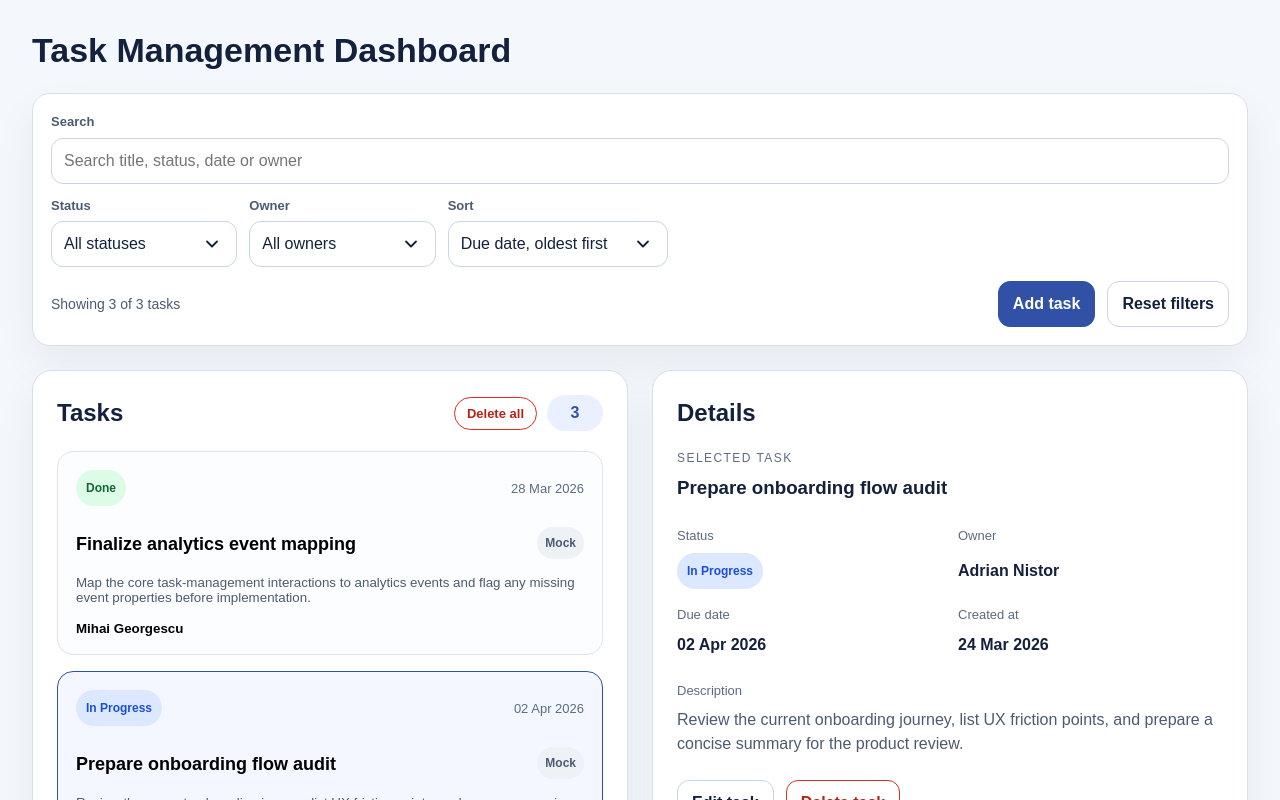
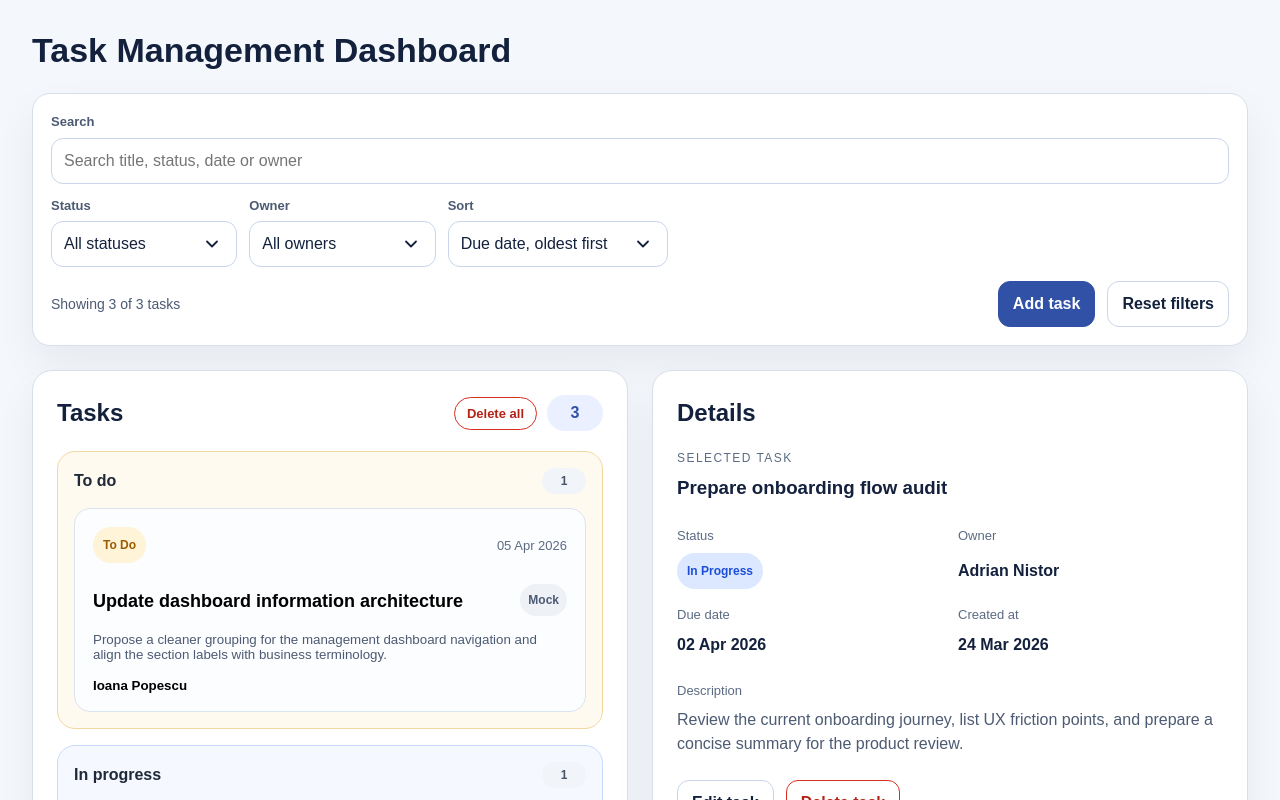
Before and after one commit to adriannistordeveloper/management-dashboard, a React (Vite) app: page / in a window 1280 px wide. Shown: the top 800 px of the page. Built offline with nearby package versions, Linux system fonts and the light colour scheme.

Commit message:
feauture: better grouping for tasks

```diff
--- a/src/components/tasks/TasksList/TasksList.tsx
+++ b/src/components/tasks/TasksList/TasksList.tsx
@@ -1,3 +1,5 @@
+import { formatTaskStatus } from '../../../lib/formatTaskStatus'
+import { groupTasksByStatus } from '../../../lib/groupTasksByStatus'
 import { useVisibleTasks } from '../../../hooks/useVisibleTasks'
 import { useTasksStore } from '../../../store/useTasksStore'
 import { EmptyResultsState } from '../EmptyResultsState/EmptyResultsState'
@@ -8,10 +10,15 @@ import {
   emptyContainerStyle,
   emptyCopyStyle,
   emptyTitleStyle,
+  getStatusSectionStyle,
   headerActionsStyle,
   headerStyle,
   listStyle,
   panelStyle,
+  statusCountStyle,
+  statusHeaderStyle,
+  statusSectionStyle,
+  statusTitleStyle,
   titleStyle,
 } from './style'
 
@@ -24,6 +31,7 @@ export function TasksList({ onDeleteAllTasks }: TasksListProps) {
   const visibleTasks = useVisibleTasks()
   const selectedTaskId = useTasksStore((state) => state.selectedTaskId)
   const selectTask = useTasksStore((state) => state.selectTask)
+  const groupedTasks = groupTasksByStatus(visibleTasks)
 
   return (
     <section style={panelStyle}>
@@ -48,7 +56,15 @@ export function TasksList({ onDeleteAllTasks }: TasksListProps) {
         <EmptyResultsState />
       ) : (
         <div style={listStyle}>
-          {visibleTasks.map((task) => (
+          {groupedTasks.map((group) => (
+            <section key={group.status} style={getStatusSectionStyle(group.status)}>
+              <div style={statusHeaderStyle}>
+                <h3 style={statusTitleStyle}>{formatTaskStatus(group.status)}</h3>
+                <span style={statusCountStyle}>{group.tasks.length}</span>
+              </div>
+
+              <div style={listStyle}>
+                {group.tasks.map((task) => (
                   <TaskCard
                     key={task.id}
                     isSelected={task.id === selectedTaskId}
@@ -57,6 +73,9 @@ export function TasksList({ onDeleteAllTasks }: TasksListProps) {
                   />
                 ))}
               </div>
+            </section>
+          ))}
+        </div>
       )}
     </section>
   )
--- a/src/components/tasks/TasksList/style.tsx
+++ b/src/components/tasks/TasksList/style.tsx
@@ -1,4 +1,5 @@
 import type { CSSProperties } from 'react'
+import type { TaskStatus } from '../../../types/task.types'
 
 export const panelStyle: CSSProperties = {
   background: '#ffffff',
@@ -57,6 +58,59 @@ export const listStyle: CSSProperties = {
   gap: '16px',
 }
 
+export const statusSectionStyle: CSSProperties = {
+  display: 'grid',
+  gap: '14px',
+  padding: '16px',
+  borderRadius: '18px',
+  borderWidth: '1px',
+  borderStyle: 'solid',
+}
+
+export const statusHeaderStyle: CSSProperties = {
+  display: 'flex',
+  alignItems: 'center',
+  justifyContent: 'space-between',
+  gap: '12px',
+}
+
+export const statusTitleStyle: CSSProperties = {
+  margin: 0,
+  fontSize: '16px',
+  color: '#1f2937',
+}
+
+export const statusCountStyle: CSSProperties = {
+  minWidth: '28px',
+  padding: '4px 8px',
+  borderRadius: '999px',
+  background: '#f1f5f9',
+  color: '#475467',
+  textAlign: 'center',
+  fontSize: '12px',
+  fontWeight: 700,
+}
+
+const statusSectionStyles: Record<TaskStatus, CSSProperties> = {
+  todo: {
+    background: '#fffaf0',
+    borderColor: '#f4d7a1',
+  },
+  in_progress: {
+    background: '#f5f9ff',
+    borderColor: '#c7dbff',
+  },
+  done: {
+    background: '#f3fcf6',
+    borderColor: '#b7e4c7',
+  },
+}
+
+export const getStatusSectionStyle = (status: TaskStatus): CSSProperties => ({
+  ...statusSectionStyle,
+  ...statusSectionStyles[status],
+})
+
 export const emptyContainerStyle: CSSProperties = {
   display: 'grid',
   justifyItems: 'start',
--- /dev/null
+++ b/src/lib/groupTasksByStatus.ts
@@ -0,0 +1,11 @@
+import type { Task, TaskStatus } from '../types/task.types'
+
+const statusOrder: TaskStatus[] = ['todo', 'in_progress', 'done']
+
+export const groupTasksByStatus = (tasks: Task[]) =>
+  statusOrder
+    .map((status) => ({
+      status,
+      tasks: tasks.filter((task) => task.status === status),
+    }))
+    .filter((group) => group.tasks.length > 0)
```
Lines whose indentation alone changed are shown as unchanged.
